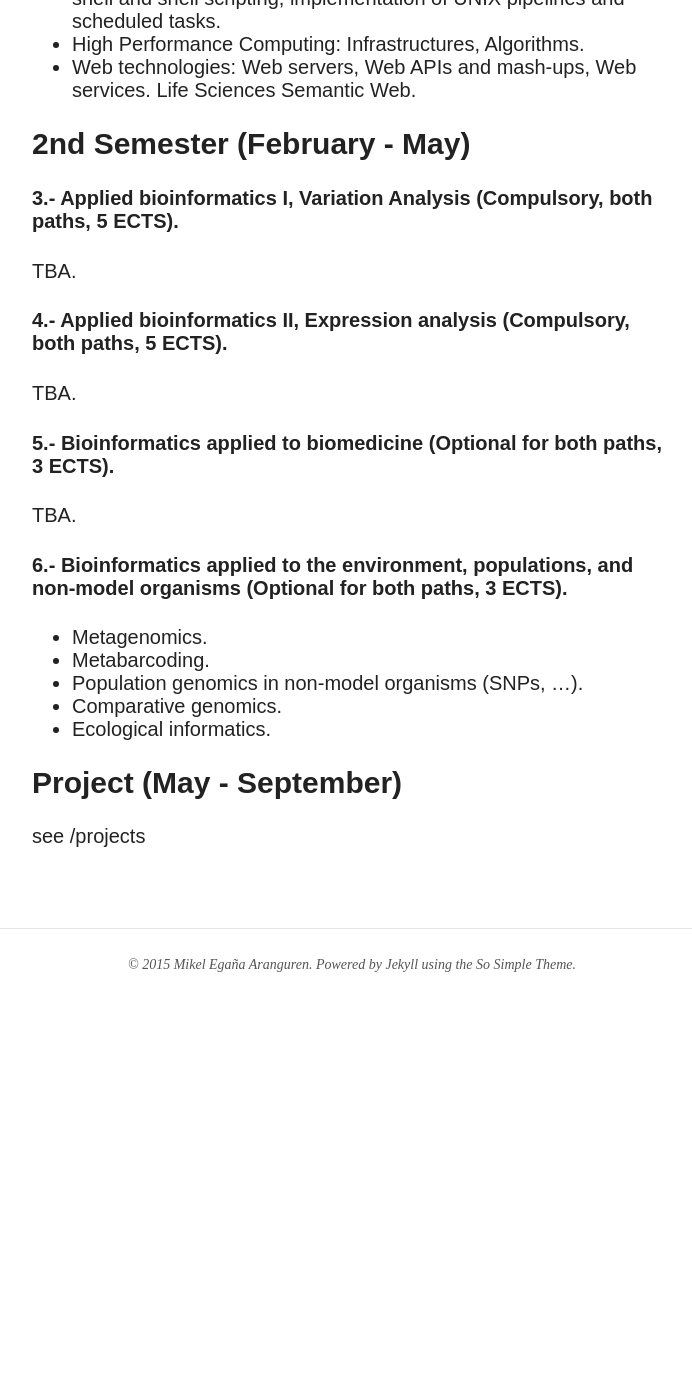
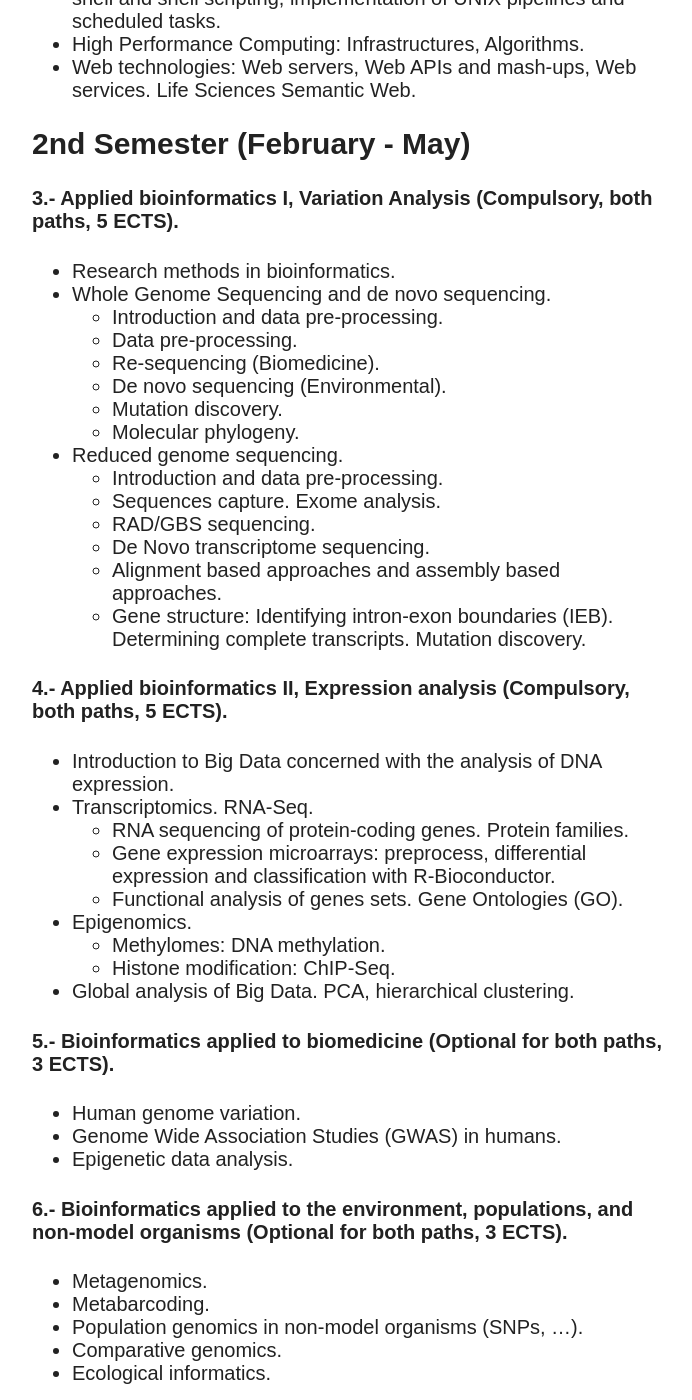
Before and after one commit to mikel-egana-aranguren/EHU-MSc-Bioinformatics, a Jekyll site: the page built from programme.md, in a window 1280 px wide and 1400 px high, scrolled down 1326 px. Shown: the whole window, without its empty margins (288-980 px from the left). Built offline with Jekyll 4.4.1, drawn with Linux system fonts in a browser that asks for light colours; nearby versions of some CDN libraries; before the commit the page ends 2401 px from its top, so only the background shows below that; some of the changed text lies outside the part shown.

Commit message:
programe complete

```diff
--- a/index.html
+++ b/index.html
@@ -19,7 +19,7 @@ The degree will be taught 2015-2016, and it is under evaluation for the (very li
 <h1>Entry requirements</h1>
 
 <p>
-Students of scientific and technical backgrounds are encouraged to apply, including professionals. The first half of the programme is divided to provide the appropriate tuition to each student, according to their background: students with a technical background (Computer science, engineering, physics, ...) should choose the Life Sciences path, whereas students with a biomedical background (Biologists, Medical Doctors, biochemists, environmentalists, ... ) should choose the Computer Science path (see <a href="/programme/">programme</a> for details).
+Students of scientific and technical backgrounds are encouraged to apply, including professionals. The first half of the programme is divided to provide the appropriate tuition to each student, according to their background: students with a technical background (Computer science, engineering, physics, ...) should choose the Life Sciences path, whereas students with a biomedical background (Biologists, Medical Doctors, biochemists, environmentalists, ... ) should choose the Computer Science path (see <a href="http://mikel-egana-aranguren.github.io/EHU-MSc-Bioinformatics//programme/">programme</a> for details).
 </p>
 
 <p>
--- a/programme.md
+++ b/programme.md
@@ -45,16 +45,37 @@ In the first semester, a path must be chosen: (A) Life Sciences (for computer sc
 ==============================
 
 #### 3.- Applied bioinformatics I, Variation Analysis (Compulsory, both paths, 5 ECTS).
-
-TBA.
+* Research methods in bioinformatics.
+* Whole Genome Sequencing and de novo sequencing.
+  * Introduction and data pre-processing.
+  * Data pre-processing.
+  * Re-sequencing (Biomedicine).
+  * De novo sequencing (Environmental).
+  * Mutation discovery.
+  * Molecular phylogeny.
+* Reduced genome sequencing.
+  * Introduction and data pre-processing.
+  * Sequences capture. Exome analysis.
+  * RAD/GBS sequencing.
+  * De Novo transcriptome sequencing.
+  * Alignment based approaches and assembly based approaches.
+  * Gene structure: Identifying intron-exon boundaries (IEB). Determining complete transcripts. Mutation discovery.
 
 #### 4.- Applied bioinformatics II, Expression analysis (Compulsory, both paths, 5 ECTS).
-
-TBA.
+* Introduction to Big Data concerned with the analysis of DNA expression.
+* Transcriptomics. RNA-Seq.
+  * RNA sequencing of protein-coding genes. Protein families.
+  * Gene expression microarrays: preprocess, differential expression and classification with R-Bioconductor.
+  * Functional analysis of genes sets. Gene Ontologies (GO).
+* Epigenomics.
+  * Methylomes: DNA methylation.
+  * Histone modification: ChIP-Seq.
+* Global analysis of Big Data. PCA, hierarchical clustering.
 
 #### 5.- Bioinformatics applied to biomedicine (Optional for both paths, 3 ECTS).
-
-TBA.
+* Human genome variation.
+* Genome Wide Association Studies (GWAS) in humans.
+* Epigenetic data analysis.
 
 #### 6.- Bioinformatics applied to the environment, populations, and non-model organisms (Optional for both paths, 3 ECTS).
 * Metagenomics.
@@ -63,9 +84,7 @@ TBA.
 * Comparative genomics.
 * Ecological informatics.
 
-
-
 Project (May - September)
 =========================
 
-see /projects
+Please refer to [Projects](http://mikel-egana-aranguren.github.io/EHU-MSc-Bioinformatics//projects/).
```
Also changed, not shown: admin.md (+2 -0 lines).
